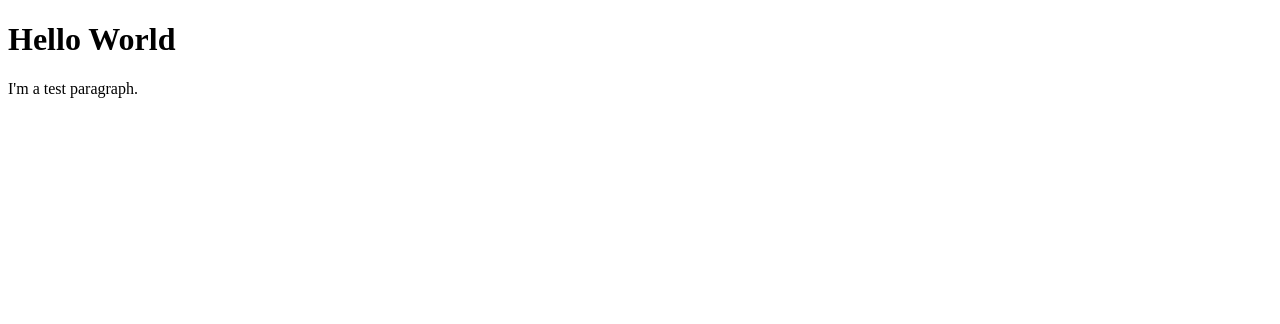
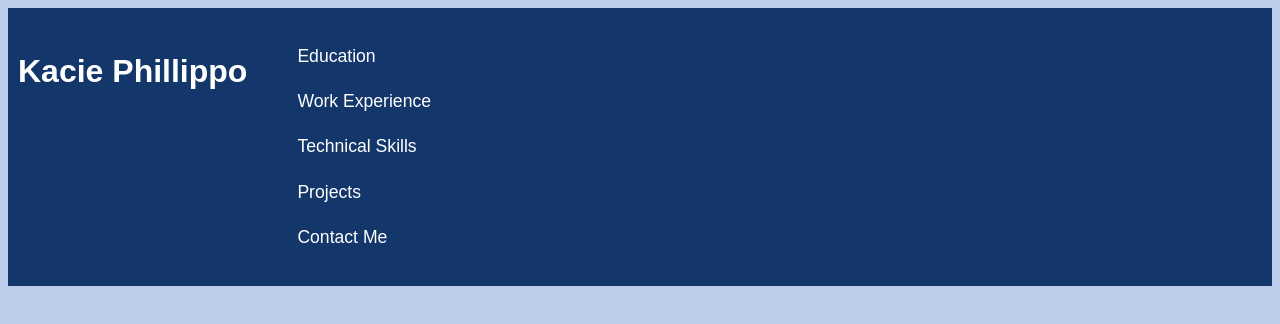
Before and after one commit to kphillippo/kphillippo.github.io, a plain HTML site: page index.html in a window 1280 px wide. Drawn offline with Linux system fonts and the light colour scheme.

Commit message:
Create style.css
minor changes to home page

```diff
--- a/index.html
+++ b/index.html
@@ -1,7 +1,23 @@
 <!DOCTYPE html>
 <html>
+
+<head>
+    <meta charset="UTF-8">
+    <title>Kacie Phillippo</title>
+    <link rel="stylesheet" href="style.css">
+</head>
+
 <body>
-	<h1>Hello World</h1>
-	<p>I'm a test paragraph.</p>
+    <div class="navbar">
+        <h1>Kacie Phillippo</h1>
+        <ul>
+            <li><a href="#about-me">Education</a></li>
+            <li><a href="#about-me">Work Experience</a></li>
+            <li><a href="#about-me">Technical Skills</a></li>
+            <li><a href="#projects">Projects</a></li>
+            <li><a href="#contact-information">Contact Me</a></li>
+        </ul>
+    </div>
 </body>
+
 </html>
--- /dev/null
+++ b/style.css
@@ -0,0 +1,38 @@
+body {
+    font-family: Arial, sans-serif;
+    line-height: 2;
+    background-color: #bcceeb;
+}
+
+.navbar {
+    display: flex;
+    background-color: #14376b;
+    background-size: cover;
+    background-position: center;
+    padding: 10px;
+    color: white;
+    position: sticky;
+}
+
+.navbar h1 { /*nav bar title*/
+    font-size: 2em;
+    color: white;
+    text-decoration: none;
+}
+
+.navbar ul {
+    list-style: none;
+}
+
+.navbar ul li a { /*nav bar subtitles*/
+    display: flex;
+    color: white;
+    text-decoration: none;
+    font-size: 1.1em;
+    padding: 5px 10px;
+}
+
+.navbar ul li a:hover { /*nav bar on hover*/
+    background-color: #31568f;
+    border-radius: 5%;
+}
```
